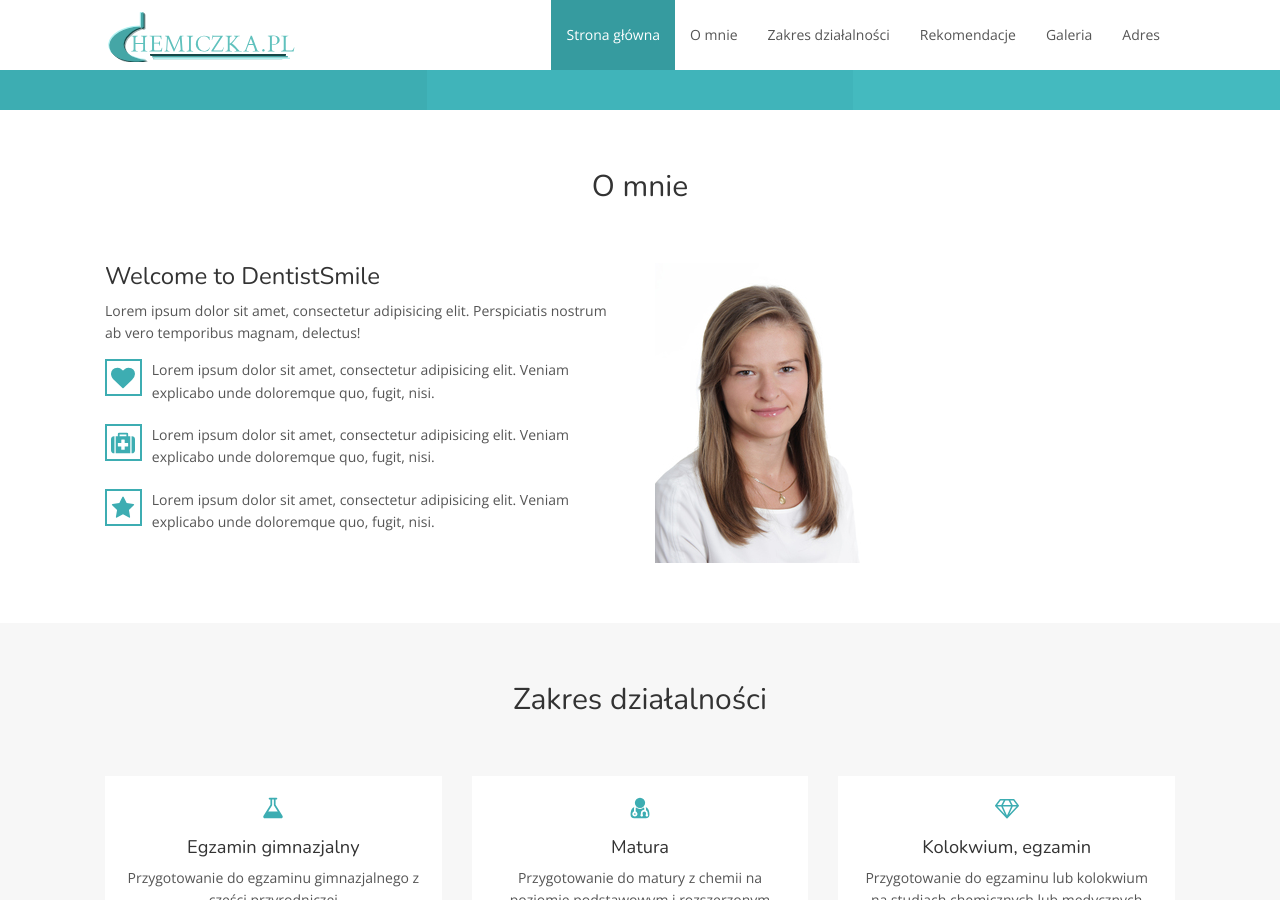
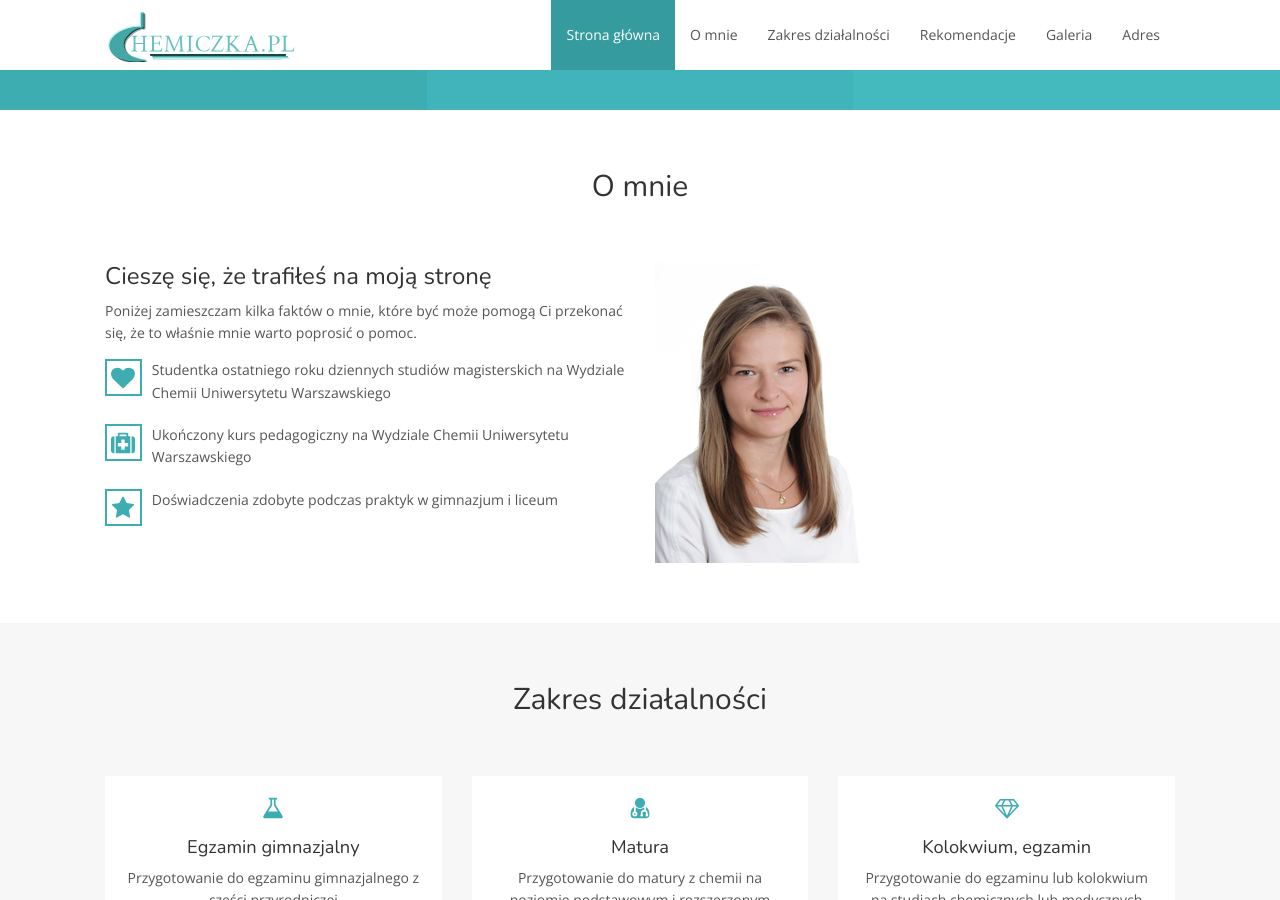
Before and after one commit to chemiczka/chemiczka.github.io, a Jekyll site: the page built from index.html, in a window 1280 px wide and 900 px high, scrolled down 695 px. Built offline with Jekyll 4.4.1, drawn with Linux system fonts in a browser that asks for light colours; nearby versions of some CDN libraries.

Commit message:
About section filled

```diff
--- a/index.html
+++ b/index.html
@@ -88,8 +88,10 @@ layout: default
 
         <div class="row">
             <div class="col-sm-6">
-                <h3>Welcome to DentistSmile</h3>
-                <p>Lorem ipsum dolor sit amet, consectetur adipisicing elit. Perspiciatis nostrum ab vero temporibus magnam, delectus!</p>
+                <h3>Cieszę się, że trafiłeś na moją stronę</h3>
+                <p>Poniżej zamieszczam kilka faktów o mnie, które być może pomogą Ci przekonać się, że to właśnie mnie
+                    warto poprosić o pomoc.
+                </p>
 
                 <div class="media">
                     <div class="media-left">
@@ -98,7 +100,7 @@ layout: default
                         </div>
                     </div>
                     <div class="media-body">
-                        <p>Lorem ipsum dolor sit amet, consectetur adipisicing elit. Veniam explicabo unde doloremque quo, fugit, nisi.</p>
+                        <p>Studentka ostatniego roku dziennych studiów magisterskich na Wydziale Chemii Uniwersytetu Warszawskiego</p>
                     </div>
                 </div>
 
@@ -109,7 +111,7 @@ layout: default
                         </div>
                     </div>
                     <div class="media-body">
-                        <p>Lorem ipsum dolor sit amet, consectetur adipisicing elit. Veniam explicabo unde doloremque quo, fugit, nisi.</p>
+                        <p>Ukończony kurs pedagogiczny na Wydziale Chemii Uniwersytetu Warszawskiego</p>
                     </div>
                 </div>
 
@@ -120,7 +122,7 @@ layout: default
                         </div>
                     </div>
                     <div class="media-body">
-                        <p>Lorem ipsum dolor sit amet, consectetur adipisicing elit. Veniam explicabo unde doloremque quo, fugit, nisi.</p>
+                        <p>Doświadczenia zdobyte podczas praktyk w gimnazjum i liceum</p>
                     </div>
                 </div>
             </div>
```
